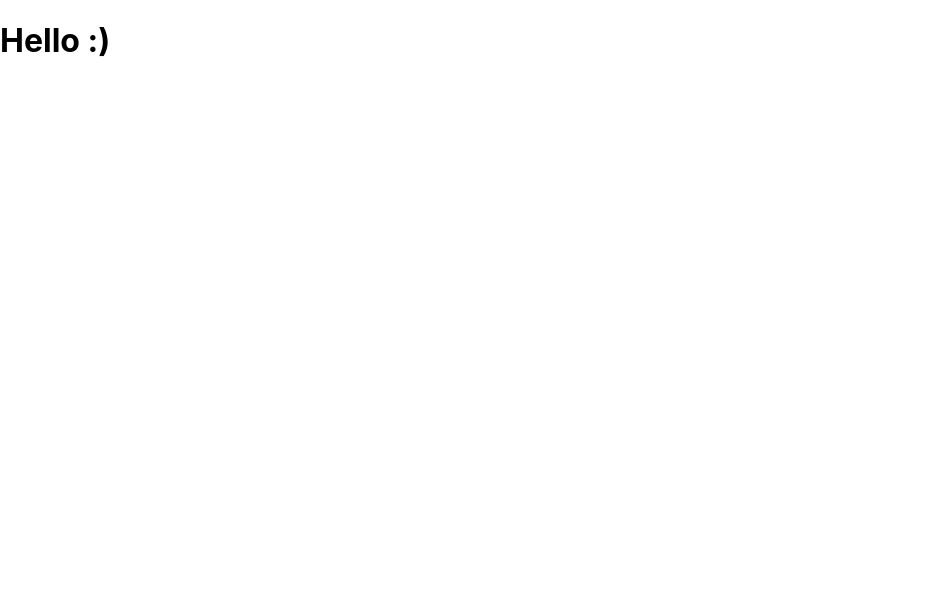
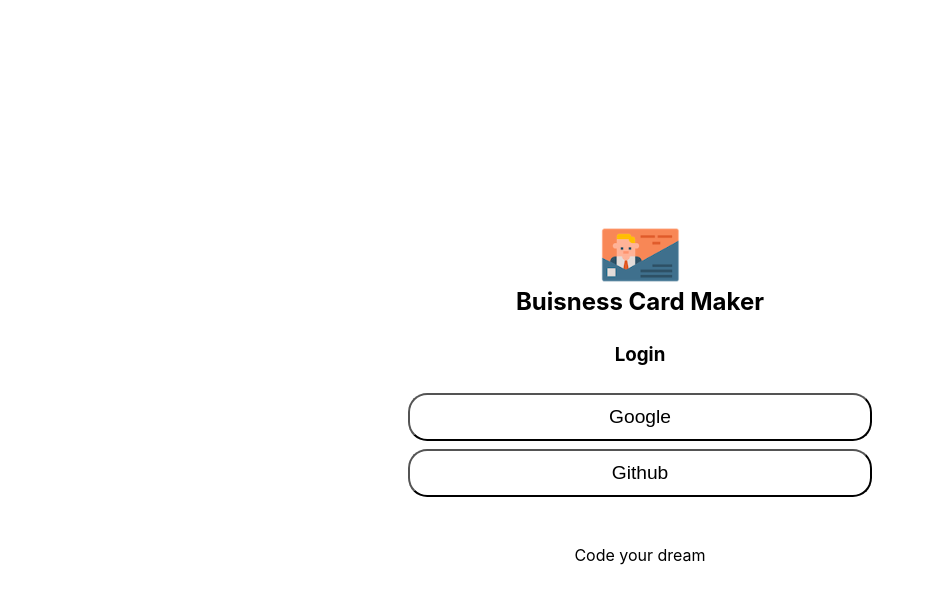
Before and after one commit to CyCle5328/card-maker, a React (Create React App) app: page / in a window 1280 px wide. Shown: the top 604 px of the page, without its empty margins (0-933 px from the left). Built offline with nearby package versions, Linux system fonts and the light colour scheme.

Commit message:
add login component

```diff
--- a/src/App.css
+++ /dev/null
@@ -1,38 +0,0 @@
-.App {
-  text-align: center;
-}
-
-.App-logo {
-  height: 40vmin;
-  pointer-events: none;
-}
-
-@media (prefers-reduced-motion: no-preference) {
-  .App-logo {
-    animation: App-logo-spin infinite 20s linear;
-  }
-}
-
-.App-header {
-  background-color: #282c34;
-  min-height: 100vh;
-  display: flex;
-  flex-direction: column;
-  align-items: center;
-  justify-content: center;
-  font-size: calc(10px + 2vmin);
-  color: white;
-}
-
-.App-link {
-  color: #61dafb;
-}
-
-@keyframes App-logo-spin {
-  from {
-    transform: rotate(0deg);
-  }
-  to {
-    transform: rotate(360deg);
-  }
-}
--- a/src/App.js
+++ /dev/null
@@ -1,8 +0,0 @@
-import React from "react";
-import "./app.css";
-
-function App() {
-  return <h1>Hello :)</h1>;
-}
-
-export default App;
--- /dev/null
+++ b/src/app.jsx
@@ -0,0 +1,13 @@
+import React from "react";
+import Login from "./components/login/login";
+import styles from "./app.module.css";
+
+function App({ authService }) {
+  return (
+    <div className={styles.app}>
+      <Login authService={authService} />
+    </div>
+  );
+}
+
+export default App;
--- /dev/null
+++ b/src/app.module.css
@@ -0,0 +1,13 @@
+@value makerGrey from "./common/colors.css";
+
+* {
+  box-sizing: border-box;
+}
+.app {
+  width: 100%;
+  height: 100vh;
+  display: flex;
+  justify-content: center;
+  align-items: center;
+  background-color: makerGrey;
+}
--- /dev/null
+++ b/src/components/footer/footer.jsx
@@ -0,0 +1,10 @@
+import styles from "./footer.module.css";
+import React from "react";
+
+const Footer = (props) => (
+  <footer className={styles.footer}>
+    <p className={styles.title}>Code your dream</p>
+  </footer>
+);
+
+export default Footer;
--- /dev/null
+++ b/src/components/footer/footer.module.css
@@ -0,0 +1,10 @@
+@value makerGreen, makerWhite from '../../common/colors.css';
+
+.footer {
+  width: 100%;
+  background-color: makerGreen;
+  text-align: center;
+}
+.title {
+  color: makerWhite;
+}
--- /dev/null
+++ b/src/components/header/header.jsx
@@ -0,0 +1,16 @@
+import React from "react";
+import styles from "./header.module.css";
+
+const Header = ({ onLogout }) => (
+  <header className={styles.header}>
+    {onLogout && (
+      <button className={styles.logout} onClick={onLogout}>
+        Logout
+      </button>
+    )}
+    <img src="/images/logo.png" alt="logo" className={styles.logo} />
+    <h1 className={styles.title}>Buisness Card Maker</h1>
+  </header>
+);
+
+export default Header;
--- /dev/null
+++ b/src/components/header/header.module.css
@@ -0,0 +1,27 @@
+@value makerWhite, makerBlack, makerGreen from '../../common/colors.css';
+
+.header {
+  width: 100%;
+  text-align: center;
+  background-color: makerGreen;
+  padding: 0.5em;
+  position: relative;
+}
+.logo {
+  width: 5em;
+}
+.title {
+  color: makerWhite;
+  margin: 0;
+}
+.logout {
+  position: absolute;
+  top: 1em;
+  right: 3em;
+  outline: none;
+  background-color: makerBlack;
+  color: makerWhite;
+  border-radius: 20%;
+  padding: 0.8em;
+  cursor: pointer;
+}
--- /dev/null
+++ b/src/components/login/login.jsx
@@ -0,0 +1,33 @@
+import React from "react";
+import Footer from "../footer/footer";
+import Header from "../header/header";
+import styles from "./login.module.css";
+
+const Login = ({ authService }) => {
+  const onLogin = (event) => {
+    authService.login(event.currentTarget.contentText).then(console.log);
+  };
+  return (
+    <section className={styles.login}>
+      <Header />
+      <section>
+        <h1>Login</h1>
+        <ul className={styles.list}>
+          <li className={styles.item}>
+            <button className={styles.button} onClick={onLogin}>
+              Google
+            </button>
+          </li>
+          <li className={styles.item}>
+            <button className={styles.button} onClick={onLogin}>
+              Github
+            </button>
+          </li>
+        </ul>
+      </section>
+      <Footer />
+    </section>
+  );
+};
+
+export default Login;
--- /dev/null
+++ b/src/components/login/login.module.css
@@ -0,0 +1,33 @@
+@value makerWhite, makerGreen, makerPink from '../../common/colors.css';
+
+.login {
+  width: 30em;
+  display: flex;
+  justify-content: center;
+  flex-direction: column;
+  text-align: center;
+  background-color: makerWhite;
+}
+.list {
+  width: 100%;
+  list-style: none;
+  display: flex;
+  flex-direction: column;
+  padding: 0.5em;
+}
+.item {
+  margin-bottom: 0.5em;
+}
+.button {
+  outline: none;
+  width: 100%;
+  height: 2.5em;
+  border-radius: 1.2rem;
+  font-size: 1.2rem;
+  background-color: transparent;
+  border: 2px solid makerGreen;
+  cursor: pointer;
+}
+.button:hover {
+  background-color: makerPink;
+}
--- a/src/index.js
+++ b/src/index.js
@@ -2,10 +2,12 @@
 import ReactDOM from "react-dom";
 import "./index.module.css";
 import App from "./app";
+import AuthService from "./service/auth_service";
 
+const authService = new AuthService();
 ReactDOM.render(
   <React.StrictMode>
-    <App />
+    <App authService={authService} />
   </React.StrictMode>,
   document.getElementById("root")
 );
--- a/src/service/firebase.js
+++ b/src/service/firebase.js
@@ -8,5 +8,5 @@
   projectId: process.env.REACT_APP_FIREBASE_PROJECT_ID,
 };
 
-const app = initializeApp(firebaseConfig);
-const analytics = getAnalytics(app);
+const firebaseApp = initializeApp(firebaseConfig);
+export default firebaseApp;
```
Also changed, not shown: public/images/default_logo.png (added), public/images/logo.png (added).
